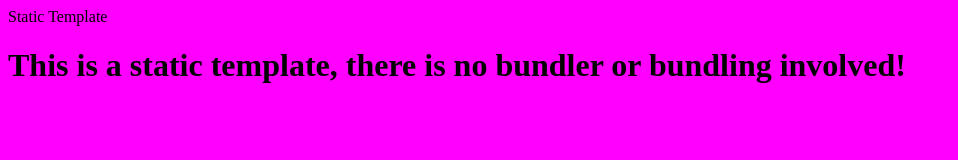
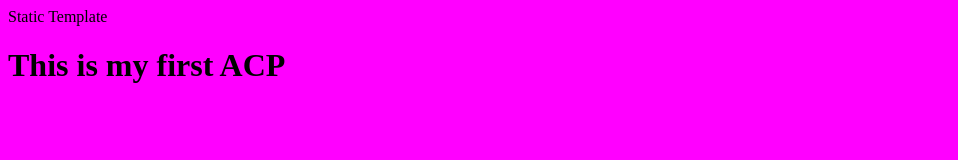
Before and after one commit to Zurch101/LAB11, a website: page index.html in a window 1280 px wide. Shown: the whole page, without its empty margins (0-958 px from the left). Drawn offline with Linux system fonts and the light colour scheme.

Commit message:
first acp file

```diff
--- a/index.html
+++ b/index.html
@@ -9,7 +9,7 @@
   </head>
   <body>
     <h1>
-      This is a static template, there is no bundler or bundling involved!
+      This is my first ACP
     </h1>
   </body>
 </html>
```
